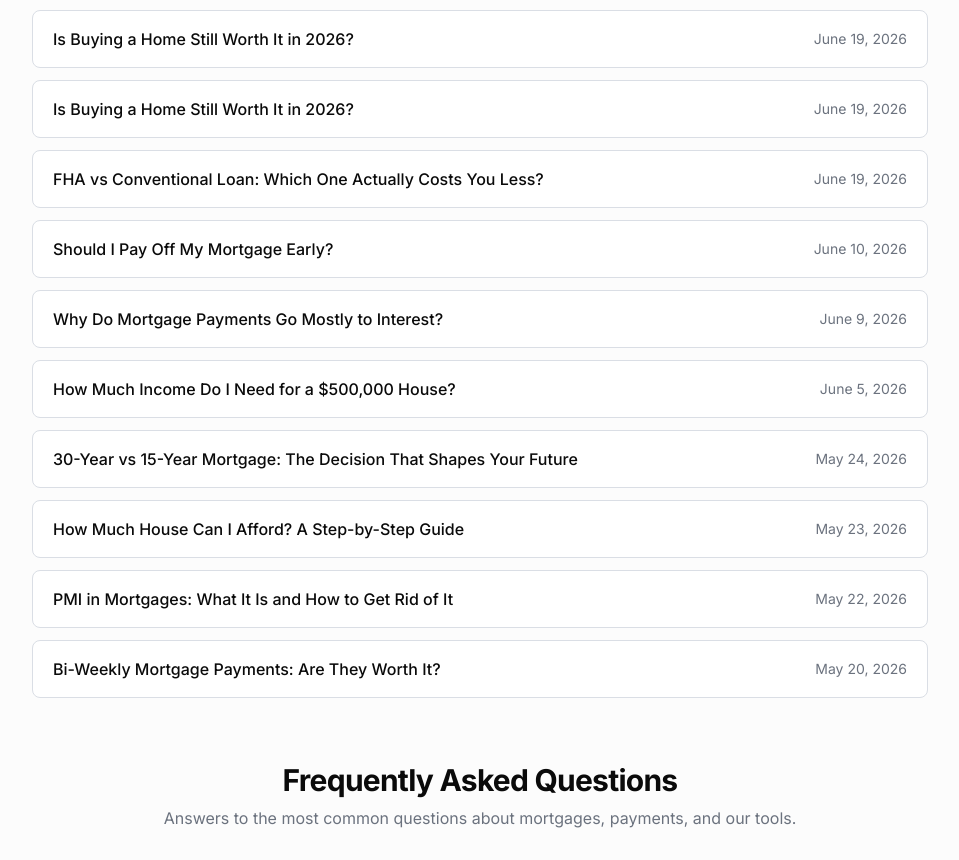
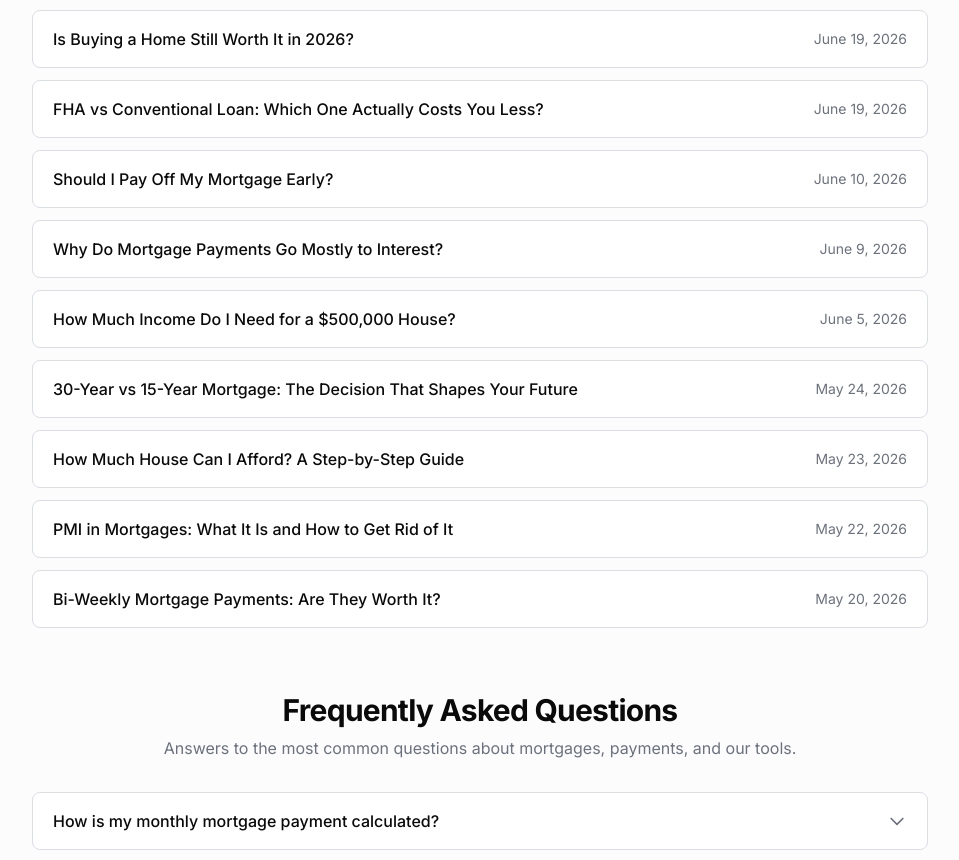
Before and after one commit to chongsong240/MortgagePro, a React (Vite) app: page / in a window 1280 px wide. Shown: the part 1764-2624 px from the top of the page, without its empty margins (160-1119 px from the left). Built offline with nearby package versions, Linux system fonts and the light colour scheme.

Commit message:
fix duplicate Is Buying Worth It 2026 entry

```diff
--- a/src/App.tsx
+++ b/src/App.tsx
@@ -12,7 +12,6 @@ import IncomeNeeded from '@/src/components/blog/IncomeNeeded';
 import WhyMostlyInterest from '@/src/components/blog/WhyMostlyInterest';
 import PayOffEarly from '@/src/components/blog/PayOffEarly';
 import FhaVsConventional from '@/src/components/blog/FhaVsConventional';
-import IsBuyingWorthIt2026 from '@/src/components/blog/IsBuyingWorthIt2026';
 import IsBuyingWorthIt2026 from '@/src/components/blog/IsBuyingWorthIt2026';
 import { Home, Calculator as CalculatorIcon, BookOpen, Info, ShieldAlert, Menu, X } from 'lucide-react';
 
@@ -170,14 +169,6 @@ function HomePage() {
       title: "Is Buying a Home Still Worth It in 2026?",
       path: "/blog/is-buying-worth-it-2026",
       date: "June 19, 2026",
-    },
-    {
-      title: "Is Buying a Home Still Worth It in 2026?",
-      path: "/blog/is-buying-worth-it-2026",
-      category: "Guides",
-      date: "June 19, 2026",
-      readTime: "12 min read",
-      description: "My neighbors Jen and Mike have been saving since 2021 and still can't pull the trigger. Here's what I told them — and what anyone trying to decide in this market needs to hear."
     },
     {
       title: "FHA vs Conventional Loan: Which One Actually Costs You Less?",
@@ -780,7 +771,6 @@ export default function App() {
             <Route path="/blog/pay-off-early" element={<PayOffEarly />} />
             <Route path="/blog/fha-vs-conventional" element={<FhaVsConventional />} />
             <Route path="/blog/is-buying-worth-it-2026" element={<IsBuyingWorthIt2026 />} />
-            <Route path="/blog/is-buying-worth-it-2026" element={<IsBuyingWorthIt2026 />} />
             <Route path="/about" element={<AboutPage />} />
             <Route path="/privacy" element={<PrivacyPage />} />
             <Route path="/disclaimer" element={<DisclaimerPage />} />
```
